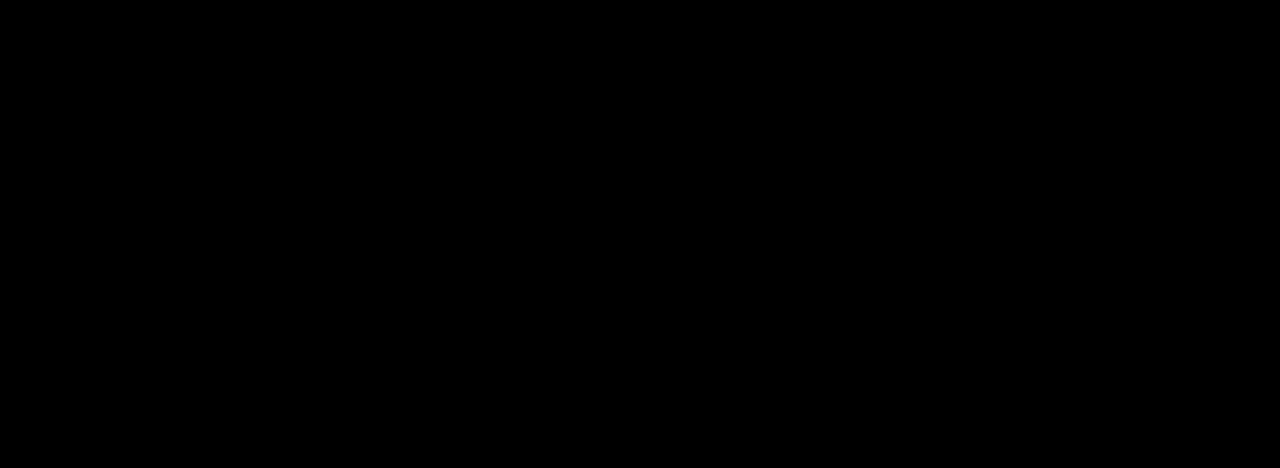
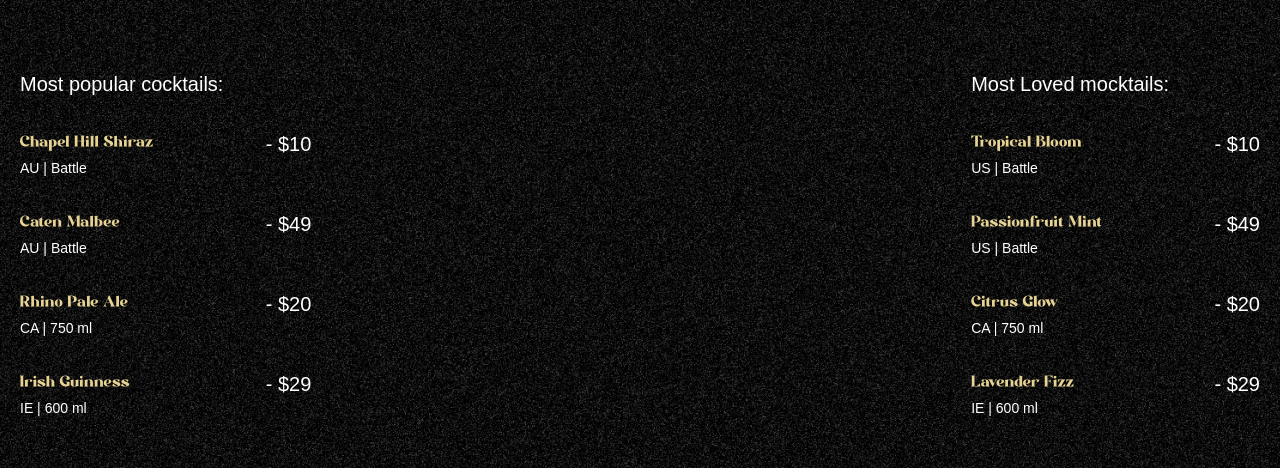
Before and after one commit to cathaynow/gsap_cocktails, a React (Vite) app: page / in a window 1280 px wide. Shown: the part 890-1358 px from the top of the page. Built offline with nearby package versions, Linux system fonts and the light colour scheme; a web font is replaced by a local one.

Commit message:
Cocktails Section

```diff
--- a/src/App.jsx
+++ b/src/App.jsx
@@ -2,6 +2,7 @@ import {ScrollTrigger, SplitText} from "gsap/all";
 import gsap from "gsap";
 import NavBar from "./components/NavBar.jsx";
 import Hero from "./components/Hero.jsx";
+import Cocktails from "./components/Cocktails.jsx";
 
 gsap.registerPlugin(ScrollTrigger, SplitText);
 
@@ -11,6 +12,7 @@ const App = () => {
         <main>
             <NavBar/>
             <Hero/>
+            <Cocktails/>
 
         </main>
     )
--- /dev/null
+++ b/src/components/Cocktails.jsx
@@ -0,0 +1,65 @@
+import {useGSAP} from "@gsap/react";
+import gsap from "gsap";
+import {cocktailLists, mockTailLists} from "../../constants/index.js";
+
+const Cocktails = () => {
+    useGSAP(() => {
+        const parallaxTimeline = gsap.timeline({
+            scrollTrigger: {
+                trigger: "#cocktails",
+                start: "top 30%",
+                end: "bottom 80%",
+                scrub: true
+            }
+        })
+
+        parallaxTimeline.from('#c-left-leaf', {
+            x: -100, y: 100
+        }).from("#c-right-leaf", {
+            x: 100, y: 100
+        })
+    }, [])
+
+    return (
+        <section id="cocktails" className="noisy">
+            <img src="/images/cocktail-left-leaf.png" alt="l-leaf" id="c-left-leaf"/>
+            <img src="/images/cocktail-right-leaf.png" alt="r-leaf" id="c-right-leaf"/>
+
+            <div className="list">
+                <div className="popular">
+                    <h2>Most popular cocktails:</h2>
+
+                    <ul>
+                        {cocktailLists.map(({name, country, detail, price}) => (
+                            <li key={name}>
+                                <div className="md:me-28">
+                                    <h3>{name}</h3>
+                                    <p>{country} | {detail}</p>
+                                </div>
+                                <span>- {price}</span>
+                            </li>
+                        ))}
+                    </ul>
+                </div>
+
+                <div className="loved">
+                    <h2>Most Loved mocktails:</h2>
+
+                    <ul>
+                        {mockTailLists.map(({name, country, detail, price}) => (
+                            <li key={name}>
+                                <div className="me-28">
+                                    <h3>{name}</h3>
+                                    <p>{country} | {detail}</p>
+                                </div>
+                                <span>- {price}</span>
+                            </li>
+                        ))}
+                    </ul>
+                </div>
+            </div>
+
+        </section>
+    )
+}
+export default Cocktails
```
